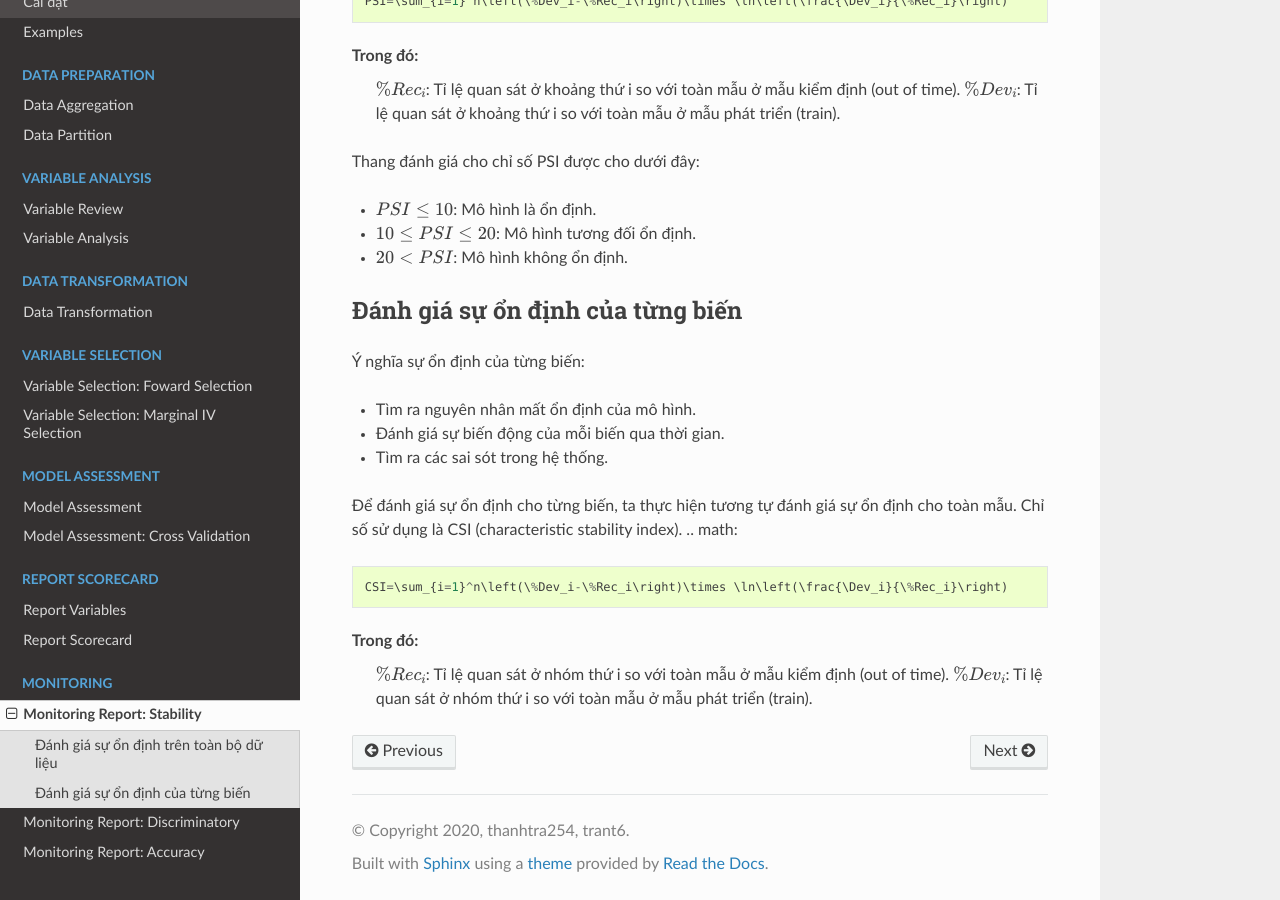
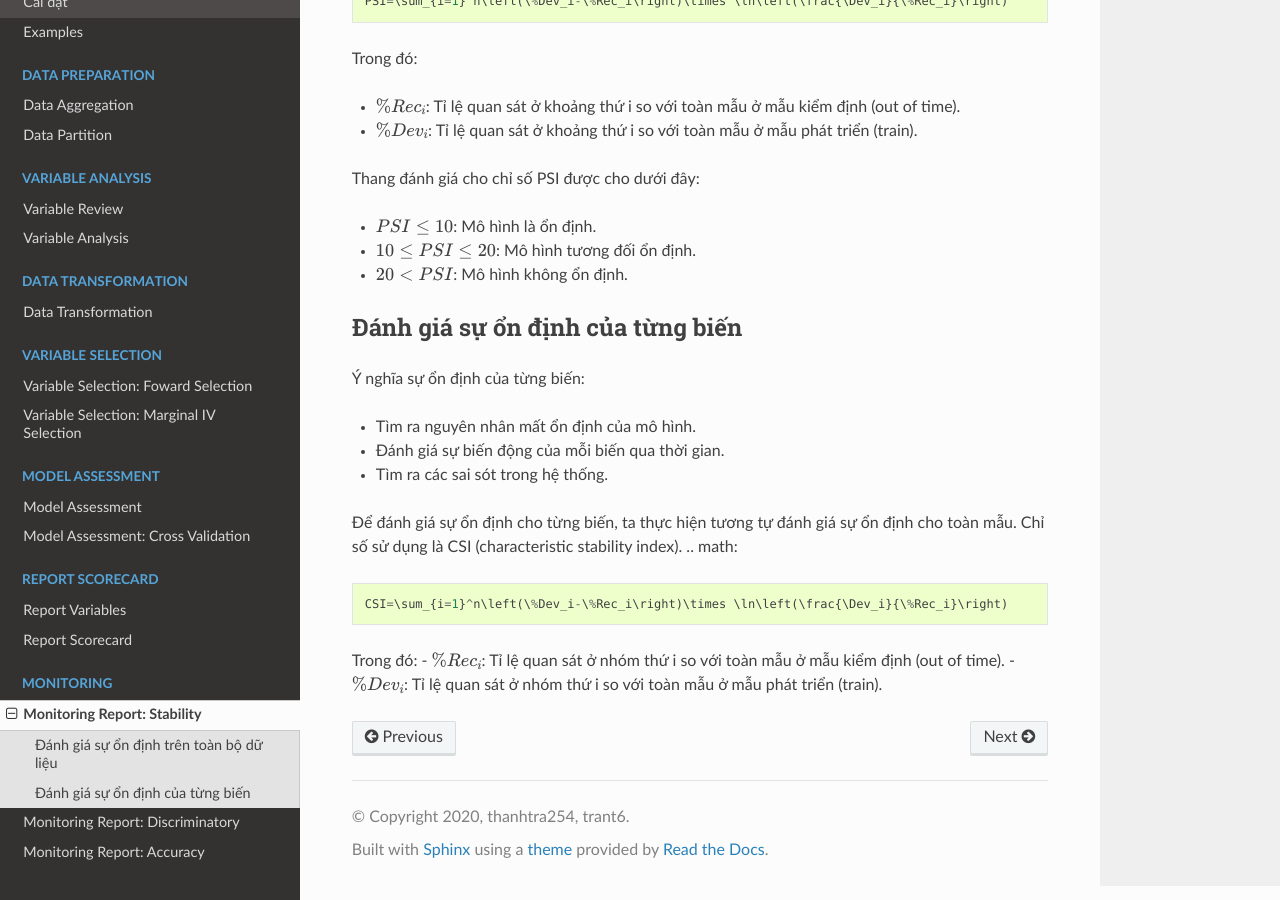
Before and after one commit to thanhtra254/SMCS, a Sphinx documentation site: the page built from docs/post/MoniStability.rst, in a window 1280 px wide and 900 px high, scrolled down 692 px. Built offline with Sphinx 7.4.7 and the Read the Docs theme 2.0.0, drawn with Linux system fonts in a browser that asks for light colours; comment, search, counter and statistics services are not loaded.

```diff
--- a/docs/post/MoniStability.rst
+++ b/docs/post/MoniStability.rst
@@ -24,14 +24,15 @@ Trong đó :math:`\%Dev,\%Rec` là phần trăm quan sát trong mỗi khoảng c
   PSI=\sum_{i=1}^n\left(\%Dev_i-\%Rec_i\right)\times \ln\left(\frac{\Dev_i}{\%Rec_i}\right)
 
 Trong đó:
-	:math:`\%Rec_i`: Tỉ lệ quan sát ở khoảng thứ i so với toàn mẫu ở mẫu kiểm định (out of time).
-	:math:`\%Dev_i`: Tỉ lệ quan sát ở khoảng thứ i so với toàn mẫu ở mẫu phát triển (train).
+
+- :math:`\%Rec_i`: Tỉ lệ quan sát ở khoảng thứ i so với toàn mẫu ở mẫu kiểm định (out of time).
+- :math:`\%Dev_i`: Tỉ lệ quan sát ở khoảng thứ i so với toàn mẫu ở mẫu phát triển (train).
 
 Thang đánh giá cho chỉ số PSI được cho dưới đây:
 
--	:math:`PSI \le 10`: Mô hình là ổn định.
--	:math:`10 \le PSI \le 20`: Mô hình tương đối ổn định.
--	:math:`20 < PSI`: Mô hình không ổn định.
+- :math:`PSI \le 10`: Mô hình là ổn định.
+- :math:`10 \le PSI \le 20`: Mô hình tương đối ổn định.
+- :math:`20 < PSI`: Mô hình không ổn định.
 
 Đánh giá sự ổn định của từng biến
 =================================
@@ -39,13 +40,13 @@ Thang đánh giá cho chỉ số PSI được cho dưới đây:
 Ý nghĩa sự ổn định của từng biến:
 
 - Tìm ra nguyên nhân mất ổn định của mô hình.
--	Đánh giá sự biến động của mỗi biến qua thời gian.
--	Tìm ra các sai sót trong hệ thống.
+- Đánh giá sự biến động của mỗi biến qua thời gian.
+- Tìm ra các sai sót trong hệ thống.
 
 Để đánh giá sự ổn định cho từng biến, ta thực hiện tương tự đánh giá sự ổn định cho toàn mẫu. Chỉ số sử dụng là CSI (characteristic stability index).
 .. math::
   CSI=\sum_{i=1}^n\left(\%Dev_i-\%Rec_i\right)\times \ln\left(\frac{\Dev_i}{\%Rec_i}\right)
 
 Trong đó:
-	:math:`\%Rec_i`: Tỉ lệ quan sát ở nhóm thứ i so với toàn mẫu ở mẫu kiểm định (out of time).
-	:math:`\%Dev_i`: Tỉ lệ quan sát ở nhóm thứ i so với toàn mẫu ở mẫu phát triển (train).
+- :math:`\%Rec_i`: Tỉ lệ quan sát ở nhóm thứ i so với toàn mẫu ở mẫu kiểm định (out of time).
+- :math:`\%Dev_i`: Tỉ lệ quan sát ở nhóm thứ i so với toàn mẫu ở mẫu phát triển (train).
```
